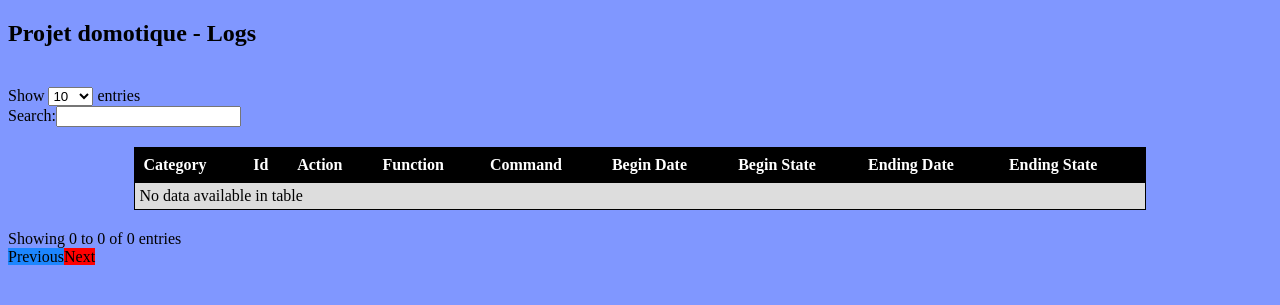
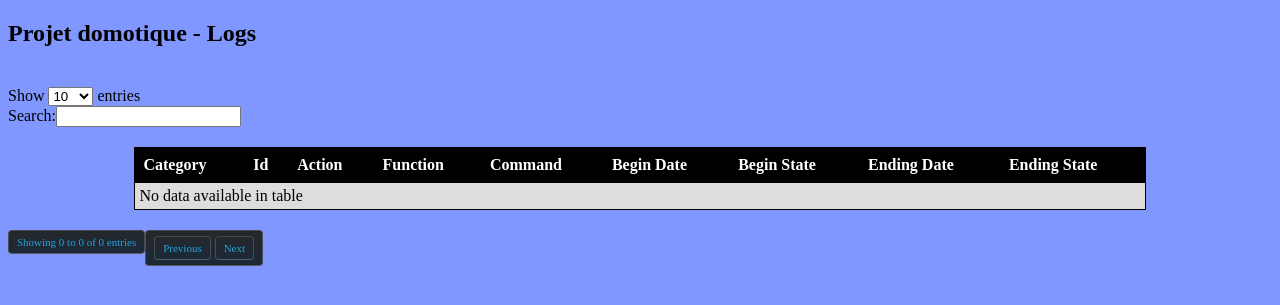
Before and after one commit to DhalEynn/PROJ831-Domotique, a Flask app: template Dashboards/templates/logs.html in a window 1280 px wide. Shown: the top 305 px of the page. Run offline with Flask 2, Linux system fonts and the light colour scheme; the template is opened without the code that fills it, so the values that code supplies are empty; some libraries are stand-ins or nearby versions.

Commit message:
Css for the buttons

```diff
--- a/Dashboards/static/style/logs.css
+++ b/Dashboards/static/style/logs.css
@@ -57,18 +57,129 @@ table th{
 }
 
 
-#events_previous {
-    background-color: rgb(28, 134, 255);
+
+/* Boutons de changement de page */
+
+#events_info {
+    display: block;
+    background: linear-gradient(0deg, #1b2938, #24282b);
+    color: #28a1dd;
+    border-width: 1px;
+    border-style: solid;
+    border-top-color: #464646;
+    border-right-color: #4d4d4d;
+    border-bottom-color: #5a5a5a;
+    border-left-color: #4d4d4d;
+    font-size: 0.6875rem;
+    white-space: nowrap;
+    border-radius: 4px;
+    padding: 5px 8px;
+    float: left
 }
 
-#events_next {
-    background-color: red;
+/* Wrapper for the buttons */
+#events_paginate {
+    display: block;
+    background: linear-gradient(0deg, #1b2938, #24282b);
+    color: #28a1dd;
+    border-width: 1px;
+    border-style: solid;
+    border-top-color: #464646;
+    border-right-color: #4d4d4d;
+    border-bottom-color: #5a5a5a;
+    border-left-color: #4d4d4d;
+    font-size: 0.6875rem;
+    white-space: nowrap;
+    border-radius: 4px;
+    padding: 5px 8px;
+    box-sizing: border-box;
+    float: left
 }
 
-.paginate_button {
-    background-color: white;
+/* Class for the numbered pages */
+
+    /* Span for the numbered pages */
+    #events_paginate>span {
+        list-style: none;
+        margin: 0;
+        margin-left: 2px;
+        margin-right: 2px;
+        padding: 0;
+        display: inline-table
+    }
+
+    .paginate_button,.ellipsis {
+        display: table-cell;
+        background: linear-gradient(0deg, #1b2938, #24282b);
+        color: #28a1dd;
+        border-width: 1px;
+        border-style: solid;
+        border-top-color: #464646;
+        border-right-color: #4d4d4d;
+        border-bottom-color: #5a5a5a;
+        border-left-color: #4d4d4d;
+        border-radius: 4px;
+        padding: 5px 8px;
+        font-size: 0.6875rem;
+        white-space: nowrap
+    }
+
+    .paginate_button:hover,.paginate_button:active {
+        background: #203142;
+        text-decoration: none;
+        cursor: pointer
+    }
+
+    /* Class for the links */
+    .paginate_button>a {
+        display: block;
+        padding: 5px 8px;
+        text-decoration: none;
+        color: inherit
+    }
+
+    /* Class current page */
+    .current {
+        background: #395b7c;
+        color: #e0e0e0;
+        border: 1px solid #416486;
+        cursor: pointer
+    }
+
+    .current:hover,.current:active {
+        background: #3e6386
+    }
+
+/* Class for "previous" button */
+#events_previous {
+    display: inline-block;
+    background: linear-gradient(0deg, #1b2938, #24282b);
+    color: #28a1dd;
+    border-width: 1px;
+    border-style: solid;
+    border-top-color: #464646;
+    border-right-color: #4d4d4d;
+    border-bottom-color: #5a5a5a;
+    border-left-color: #4d4d4d;
+    font-size: 0.6875rem;
+    white-space: nowrap;
+    border-radius: 4px;
+    padding: 5px 8px
 }
 
-.current {
-    background-color: grey;
+/* Class for "next" button */
+#events_next {
+    display: inline-block;
+    background: linear-gradient(0deg, #1b2938, #24282b);
+    color: #28a1dd;
+    border-width: 1px;
+    border-style: solid;
+    border-top-color: #464646;
+    border-right-color: #4d4d4d;
+    border-bottom-color: #5a5a5a;
+    border-left-color: #4d4d4d;
+    font-size: 0.6875rem;
+    white-space: nowrap;
+    border-radius: 4px;
+    padding: 5px 8px
 }
```
